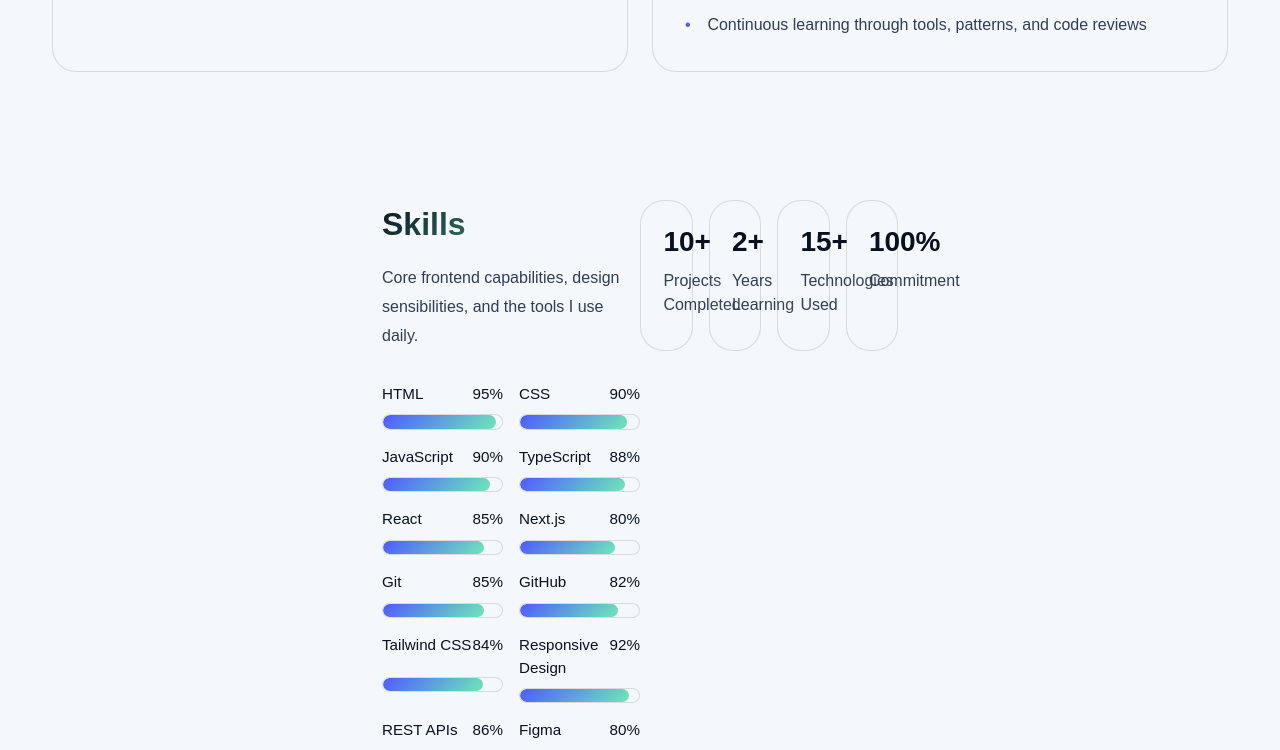
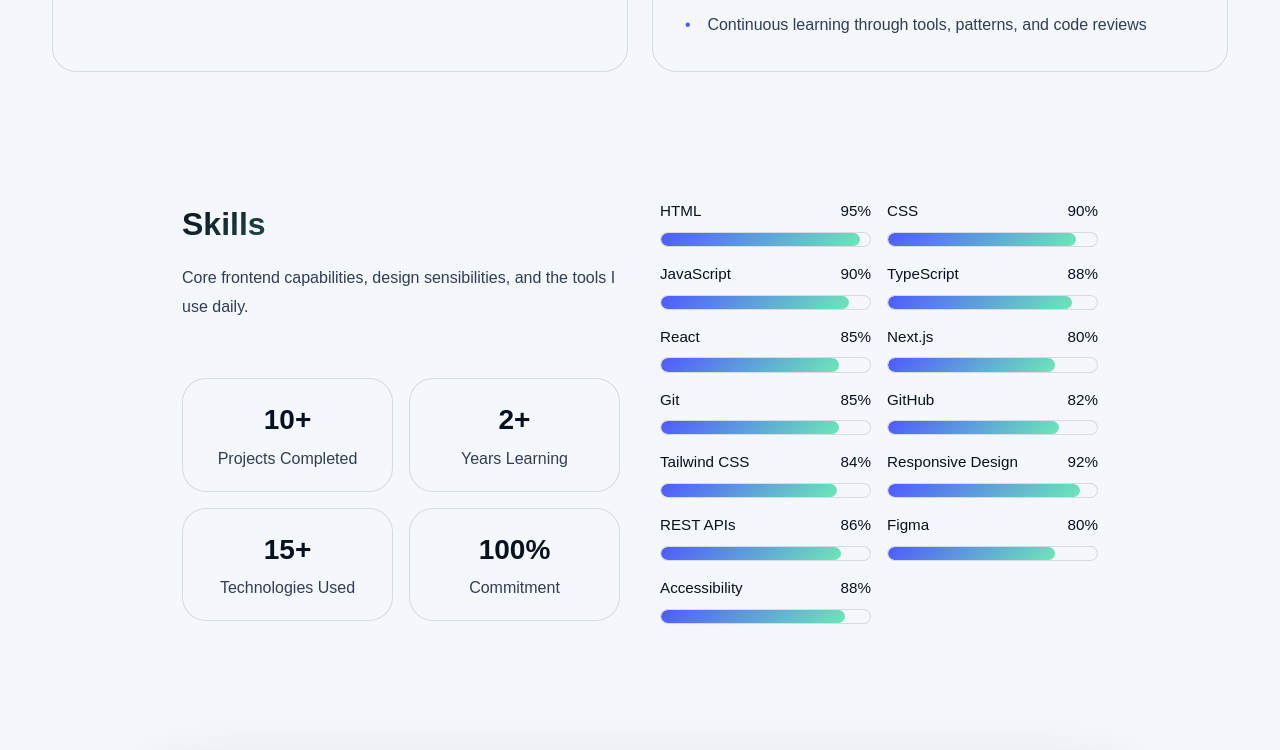
Before and after one commit to Lekan101/landingPage, a Next.js app: page / in a window 1280 px wide. Shown: the part 2860-3610 px from the top of the page. Built offline with nearby package versions, Linux system fonts and the light colour scheme.

Commit message:
Refactor skills section layout: summary/counters and progress bars separated

```diff
--- a/app/components/Skills.tsx
+++ b/app/components/Skills.tsx
@@ -55,6 +55,7 @@ export function Skills() {
 
   return (
     <section id="skills" className={styles.skillsSection} ref={sectionRef}>
+      <div className={styles.skillSummaryColumn}>
         <div className={styles.sectionHeader}>
           <h2 className={styles.sectionTitle}>Skills</h2>
           <p className={styles.sectionIntro}>
@@ -80,6 +81,7 @@ export function Skills() {
             <span>Commitment</span>
           </article>
         </div>
+      </div>
 
       <div className={styles.skillBarGrid}>
         {skillsWithDelay.map((skill) => (
--- a/app/page.module.css
+++ b/app/page.module.css
@@ -519,15 +519,24 @@ html {
 }
 
 .skillsSection {
-  max-width: 580px;
+  max-width: 980px;
   margin: 0 auto;
+  display: grid;
+  grid-template-columns: minmax(0, 0.95fr) minmax(0, 1.15fr);
+  gap: 2.5rem;
+  align-items: start;
+}
+
+.skillSummaryColumn {
+  display: grid;
+  gap: 1.5rem;
 }
 
 .skillCountersGrid {
   display: grid;
-  grid-template-columns: repeat(4, minmax(0, 1fr));
+  grid-template-columns: repeat(2, minmax(0, 1fr));
   gap: 1rem;
-  margin-bottom: 2rem;
+  margin-bottom: 0;
 }
 
 .counterCard {
@@ -775,6 +784,10 @@ html {
   .skillCountersGrid {
     grid-template-columns: repeat(2, minmax(0, 1fr));
   }
+
+  .skillsSection {
+    grid-template-columns: 1fr;
+  }
 }
 
 @media (max-width: 760px) {
```
Lines whose indentation alone changed are shown as unchanged.
